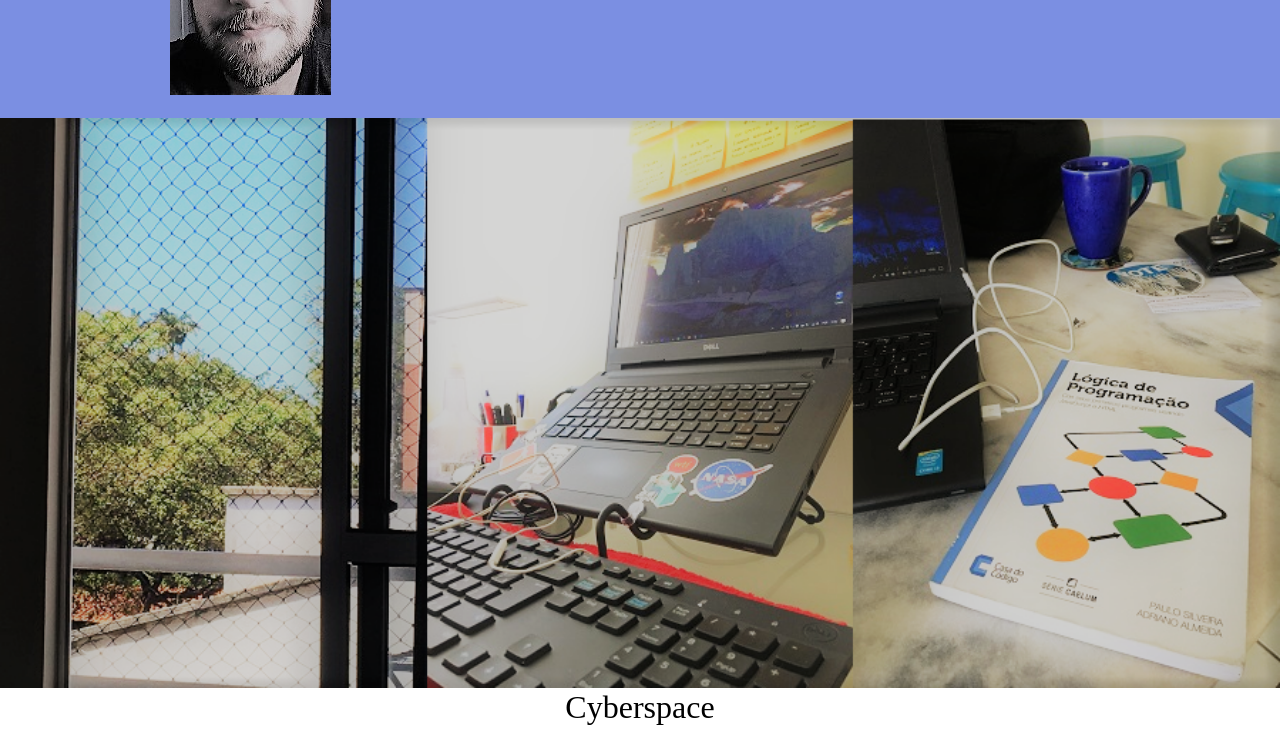
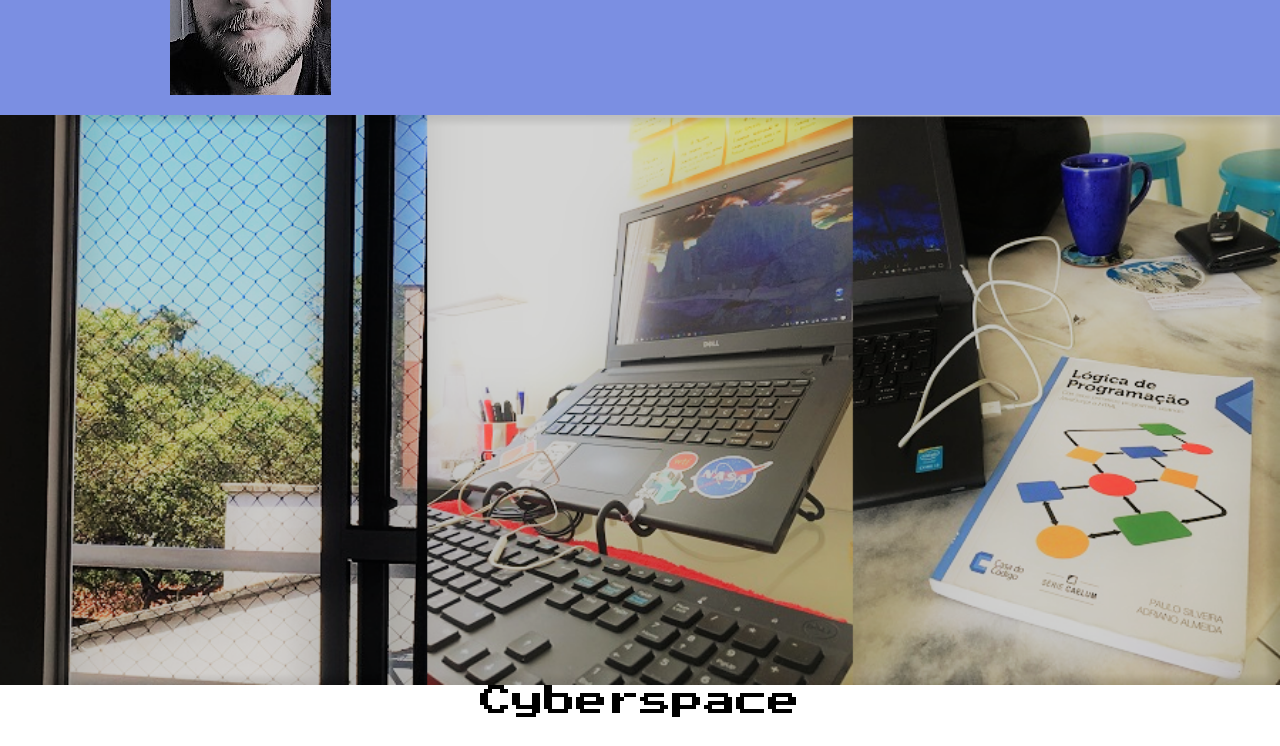
Before and after one commit to rafaelmauricioaraujo/frontend, a plain HTML site: page index.html in a window 1280 px wide. Shown: the part 169-915 px from the top of the page. Drawn offline with Linux system fonts and the light colour scheme.

Commit message:
font family configuration

```diff
--- a/index.html
+++ b/index.html
@@ -6,6 +6,7 @@
     <title>Rafael Developer Cyberspace</title>
     <link rel="stylesheet" href="./reset.css">
     <link rel="stylesheet" href="./style.css">
+    <link href="https://fonts.googleapis.com/css2?family=Press+Start+2P&display=swap" rel="stylesheet">
 </head>
 
 <body>
--- a/style.css
+++ b/style.css
@@ -1,6 +1,10 @@
 header {
     background-color: #7b8fe2;
     padding: 20px 0;
+}
+
+body {
+    font-family: 'Press Start 2P', cursive;
 }
 
 .box {
```
